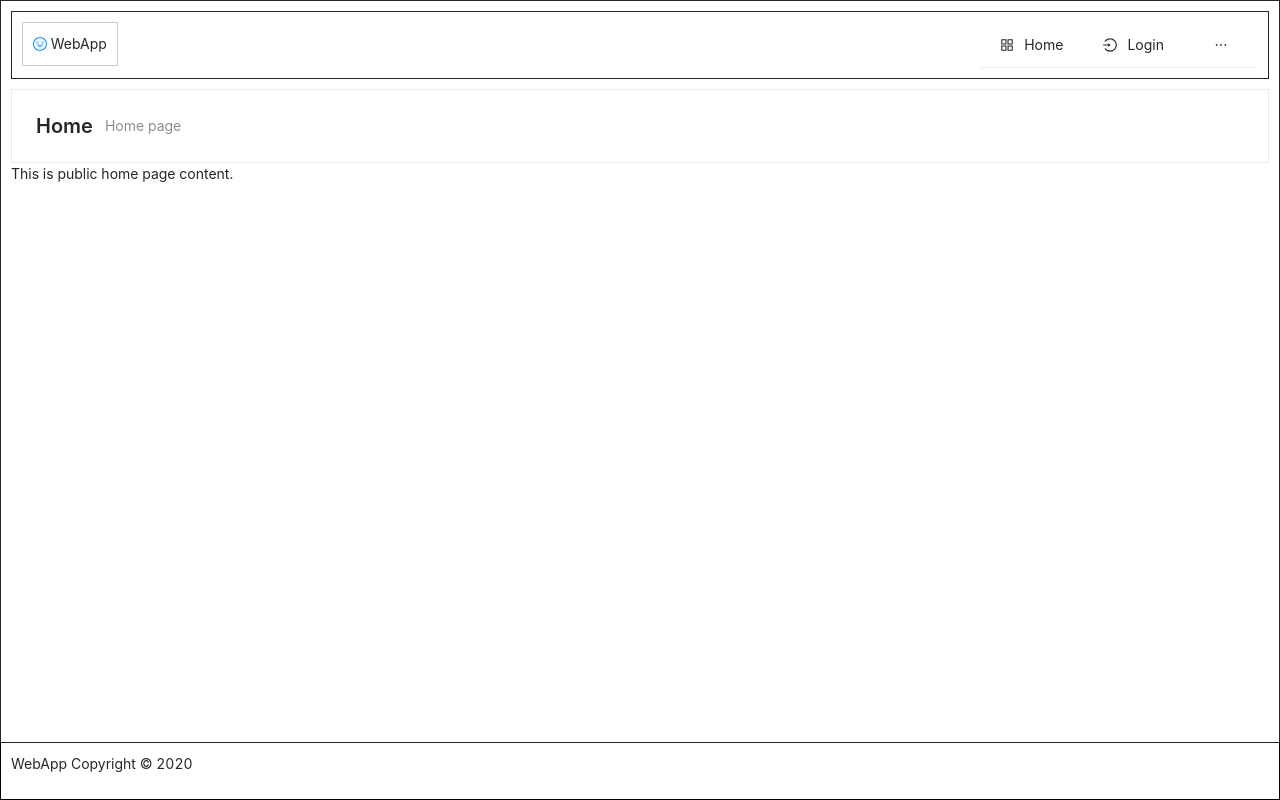
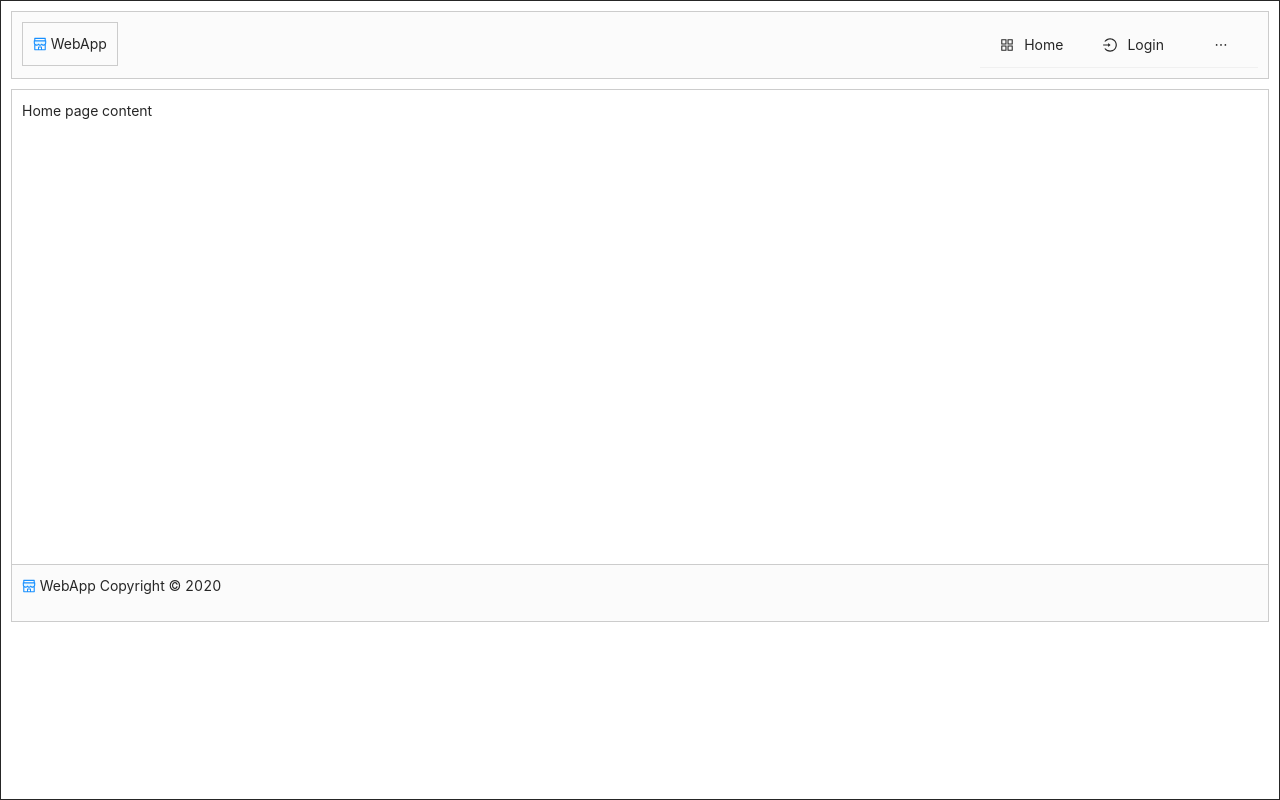
Before and after one commit to lpkapil/reactapp, a React (Create React App) app: page / in a window 1280 px wide. Built offline with nearby package versions, Linux system fonts and the light colour scheme.

Commit message:
improvements

```diff
--- a/src/App.css
+++ b/src/App.css
@@ -12,10 +12,11 @@ body,
 }
 
 .Header {
-    border: 1px solid;
+    border: 1px solid #ccc;
     padding: 10px;
     float: left;
     width: 100%;
+    background: #fbfbfb;
 }
 
 .Main {
@@ -33,6 +34,12 @@ body,
 .Content {
     float: left;
     width: 100%;
+    min-height: 475px;
+    height: 100%;
+    border-top: 1px solid #ccc;
+    border-left: 1px solid #ccc;
+    border-right: 1px solid #ccc;
+    padding: 10px;
 }
 
 .Menu {
@@ -42,12 +49,9 @@ body,
 
 .Footer {
     clear: both;
-    border: 1px solid;
+    border: 1px solid #ccc;
     padding: 10px;
-    position: absolute;
-    left: 0;
-    bottom: 0;
-    right: 0;
+    background: #fbfbfb;
 }
 
 li {
--- a/src/components/Home.js
+++ b/src/components/Home.js
@@ -1,12 +1,10 @@
 import React from 'react';
-import PageHeaderCommon from '../components/Layout/PageHeaderCommon';
 
 class Home extends React.Component {
   render() {
     return (
       <div className="Home">
-        <PageHeaderCommon title="Home" subTitle="Home page" />
-        <p>This is public home page content.</p>
+        Home page content
       </div>
     )
   }
--- a/src/components/Layout/Footer.js
+++ b/src/components/Layout/Footer.js
@@ -1,10 +1,11 @@
 import React from 'react';
+import { ShopTwoTone } from '@ant-design/icons';
 
 class Footer extends React.Component {
   render() {
     return (
       <div className="Footer">
-      <p>{this.props.appName} Copyright &copy; 2020</p>
+      <p><ShopTwoTone /> {this.props.appName} Copyright &copy; 2020</p>
       </div>
     )
   }
--- a/src/components/Layout/Logo.js
+++ b/src/components/Layout/Logo.js
@@ -1,10 +1,10 @@
 import React from 'react';
-import { SmileTwoTone } from '@ant-design/icons';
+import { ShopTwoTone } from '@ant-design/icons';
 
 class Logo extends React.Component {
   render() {
     return (
-      <div className="Logo"><SmileTwoTone /> {this.props.appName}</div>
+      <div className="Logo"><ShopTwoTone /> {this.props.appName}</div>
     )
   }
 }
--- a/src/components/Login.js
+++ b/src/components/Login.js
@@ -4,7 +4,6 @@ import PageHeaderCommon from '../components/Layout/PageHeaderCommon';
 import axios from 'axios';
 import qs from 'qs';
 import store from '../store';
-import { SmileOutlined } from '@ant-design/icons';
 
 const layout = {
   labelCol: {
@@ -86,11 +85,10 @@ class Login extends React.Component {
     }, (error) => {
       this.setState({ loading: '' });
       console.log(error.response.data.message);
-      notification.open({
+      notification.error({
         message: 'Error',
         description:
-          error.response.data.message,
-        icon: <SmileOutlined style={{ color: '#108ee9' }} />,
+          error.response.data.message
       });
       //update redux state
       // store.dispatch({type: 'LOGIN', value: false, token: null});
--- a/src/components/Register.js
+++ b/src/components/Register.js
@@ -51,11 +51,10 @@ class Register extends React.Component {
       })
       .then(res => {
         this.setState({ loading: '' });
-        notification.open({
+        notification.success({
           message: 'Success',
           description:
-            res.data.message,
-          icon: <SmileOutlined style={{ color: '#108ee9' }} />,
+            res.data.message
         });
         console.log(res);
         console.log(res.data);
@@ -66,11 +65,10 @@ class Register extends React.Component {
 
       }, (error) => {
         this.setState({ loading: '' });
-        notification.open({
+        notification.error({
           message: 'Error',
           description:
-            error.response.data.email,
-          icon: <SmileOutlined style={{ color: '#108ee9' }} />,
+            error.response.data.email
         });
         console.log(error.response.data.email);
         console.log('In error');
```
